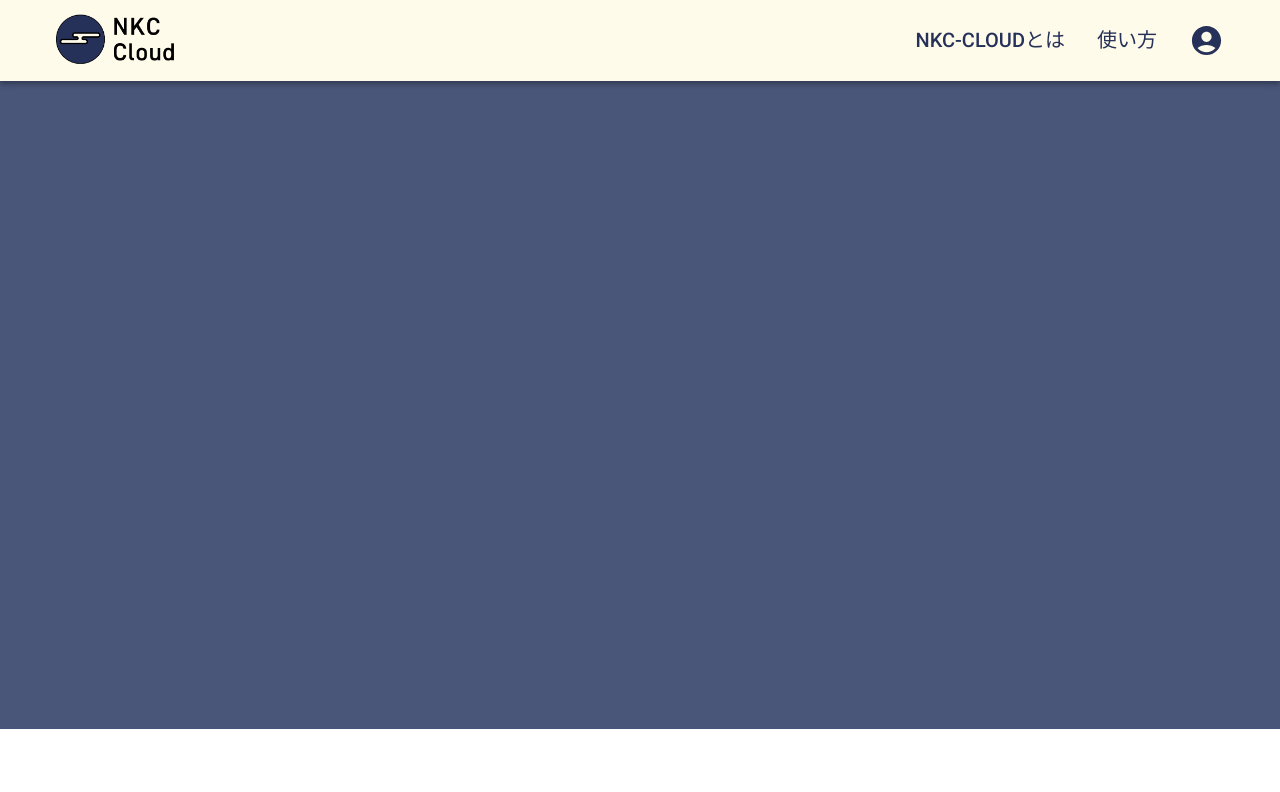
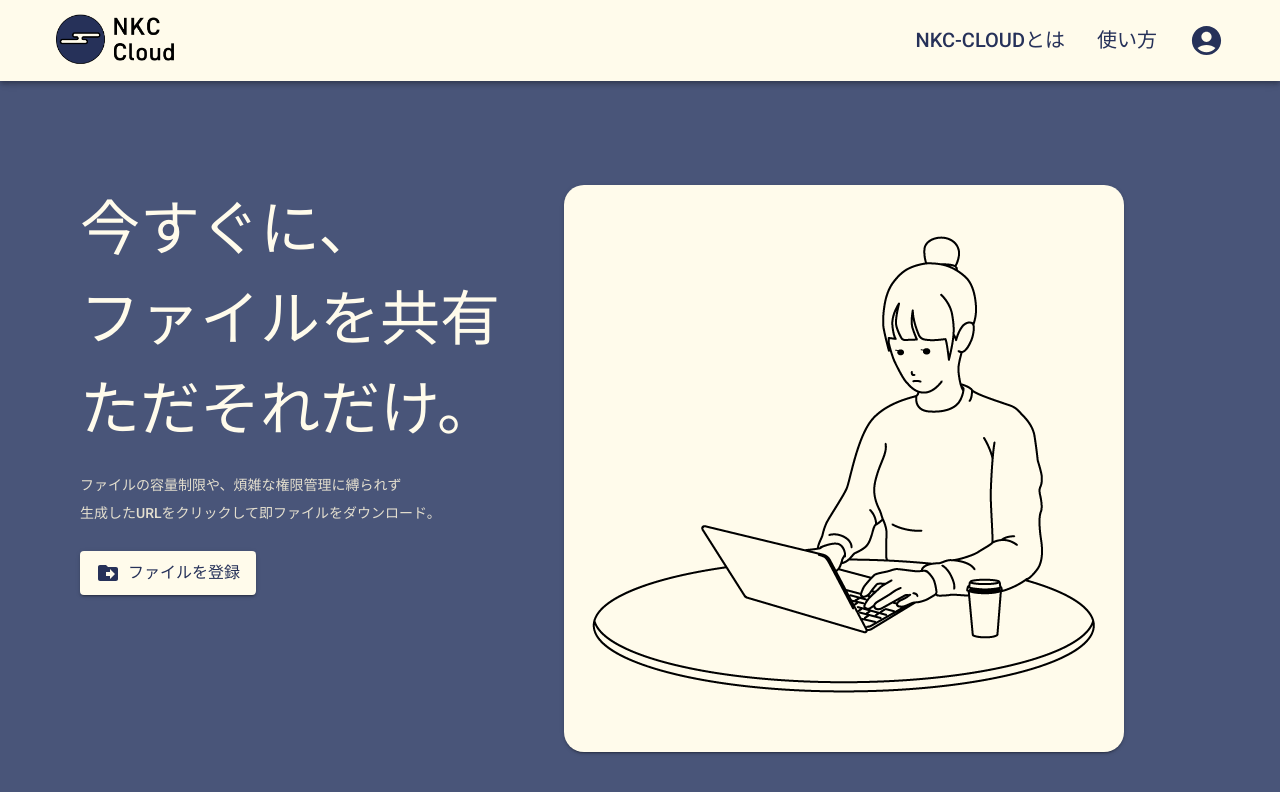
Before and after one commit to nkc-ug/Create_GitHub, a React (Create React App) app in the folder front/nkc-cloud/: page / in a window 1280 px wide. Shown: the top 792 px of the page. Built offline with nearby package versions, Linux system fonts and the light colour scheme.

Commit message:
homePage作成

```diff
--- a/front/nkc-cloud/src/components/pages/HomePage.tsx
+++ b/front/nkc-cloud/src/components/pages/HomePage.tsx
@@ -1,10 +1,100 @@
+import { Box, Button, Container, Modal, Stack, Typography } from "@mui/material";
 import MainLayout from "../template/MainLayout";
+import DriveFileMoveIcon from '@mui/icons-material/DriveFileMove';
+import homeRightPic from "../../img/homeRightPic.png";
+import { useState } from "react";
+import { useNavigate } from "react-router-dom";
+import SecondaryButton from "../atom/SecondaryButton";
+import PrimaryButton from "../atom/PrimaryButton";
 
 const HomePage:React.FC = () =>{
+    const navigation = useNavigate();
+    const [ModalOpen, setModalOpen] = useState<boolean>(false);
+
+    const addFile = () => {
+        setModalOpen(!ModalOpen);
+        navigation("/");
+    }
+
+    const titleText = <>
+        今すぐに、<br/>
+        ファイルを共有<br/>
+        ただそれだけ。
+    </>
+
+    const subTitleText = <>
+        ファイルの容量制限や、煩雑な権限管理に縛られず<br/>
+        生成したURLをクリックして即ファイルをダウンロード。
+    </>
+
     return(
-        <MainLayout >
-            <div><br/><br/><br/><br/><br/><br/><br/><br/><br/><br/><br/><br/><br/><br/><br/><br/><br/><br/><br/><br/><br/><br/><br/><br/><br/><br/><br/></div>
-        </MainLayout>
+        <>
+            <MainLayout >
+                {/* forPC */}
+                <Stack direction='row' sx={{ mt:13, display:{ xs:'none', md:'flex' }}}>
+                    <Box sx={{ ml:10 }}>
+                        <Typography variant="h2" noWrap={true} sx={{ color:'secondary.main', lineHeight:'1.5'}}>
+                            {titleText}
+                        </Typography>
+                        <Typography variant="subtitle2" noWrap={true} sx={{ color:'secondary.dark', lineHeight:'2', mt:2 }}>
+                            {subTitleText}
+                        </Typography>
+                        <Box sx={{ mt:3 }}>
+                            <SecondaryButton state={ModalOpen} stateAction={setModalOpen} icon={<DriveFileMoveIcon/>} label="ファイルを登録"/>
+                        </Box>
+                    </Box>
+                    <Box sx={{ ml:8, p:3, boxShadow:2, borderRadius:5, bgcolor:'secondary.main' }}>
+                        <img src={homeRightPic} alt="イメージ画像"/>
+                    </Box>
+                </Stack>
+                <Box sx={{ height:10, display:{ xs:'none', md:'flex' }}}/>
+                {/* forPhone */}
+                <Stack direction='column' sx={{ display:{ sx:'flex', md:'none' }}}>
+                    <Box sx={{ mx:4, my:2 }}>
+                        <Box sx={{ mt:3, mb:2 }}>
+                            <Typography variant='h4' sx={{ color:'secondary.main', lineHeight:'1.5' }}>
+                                {titleText}
+                            </Typography>
+                        </Box>
+                        <Typography variant="subtitle2" sx={{ color:'secondary.dark', lineHeight:'2' }}>
+                            {subTitleText}
+                        </Typography>
+                        <Stack justifyContent='center' sx={{ mx:8, mt:3 }}>
+                            <SecondaryButton state={ModalOpen} stateAction={setModalOpen} icon={<DriveFileMoveIcon/>} label="ファイルを登録"/>
+                        </Stack>
+                        <Box sx={{ mt:5, p:3, boxShadow:2, borderRadius:5, bgcolor:'secondary.main' }}>
+                            <img src={homeRightPic} alt="イメージ画像" width="100%"/>
+                        </Box>
+                    </Box>
+                </Stack>
+                {/*ここの br　は後で消す */}
+                <div><br/><br/><br/><br/><br/><br/></div>
+            </MainLayout>
+
+            <Modal open={ModalOpen} onClose={() => {setModalOpen(!ModalOpen)}}>
+                <Container
+                    maxWidth='xs'
+                    sx={{
+                        position: 'absolute' as 'absolute',
+                        top: '50%',
+                        left: '50%',
+                        transform: 'translate(-50%, -50%)',
+                        bgcolor: 'secondary.main',
+                        border: '0.5px solid',
+                        borderRadius: 5,
+                        boxShadow: 10,
+                        p: 5
+                    }}
+                >
+                    <Typography variant="h6" textAlign='center'>
+                        ファイルを選択する
+                    </Typography>
+                    <Stack direction='column' justifyContent='center' sx={{ mt:30, mx:10 }}> {/*ここの mt は後で消す*/}
+                        <PrimaryButton label="決定" stateAction={addFile}/>
+                    </Stack>
+                </Container>
+            </Modal>
+        </>
     )
 }
 
```
Also changed, not shown: front/nkc-cloud/src/img/homeRightPic.png (added).
